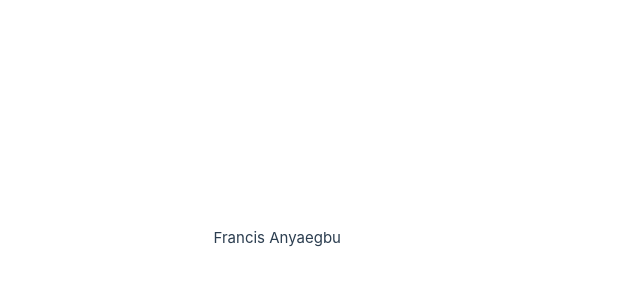
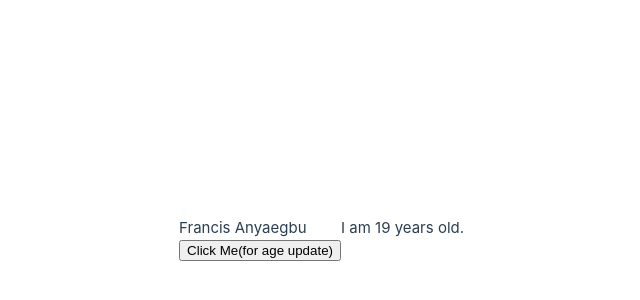
Before and after one commit to francisanyaegbu/Vue-Test, a Vue app: page / in a window 1280 px wide. Shown: the part 162-462 px from the top of the page, without its empty margins (299-939 px from the left). Built offline with nearby package versions, Linux system fonts and the light colour scheme; the HTML template or start-up script is replaced by a standard one.

Commit message:
made changes

```diff
--- a/src/App.vue
+++ b/src/App.vue
@@ -2,7 +2,12 @@
 import { ref } from 'vue';
 
 
-const name = ref("Francis Anyaegbu")
+const name = ref("Francis Anyaegbu");
+const Age = ref("I am 19 years old.")
+const UpdateNameAge = () => {
+  name.value = "Francis Ebubechukwu Anyaegbu";
+  Age.value = "I am 25 years old.";
+};
 </script>
 
 
@@ -11,4 +16,8 @@ const name = ref("Francis Anyaegbu")
   <p>
     {{ name }}
   </p>
+  <p>
+    {{ Age }}
+  </p>
+  <button @click="UpdateNameAge">Click Me(for age update)</button>
 </template>
```
